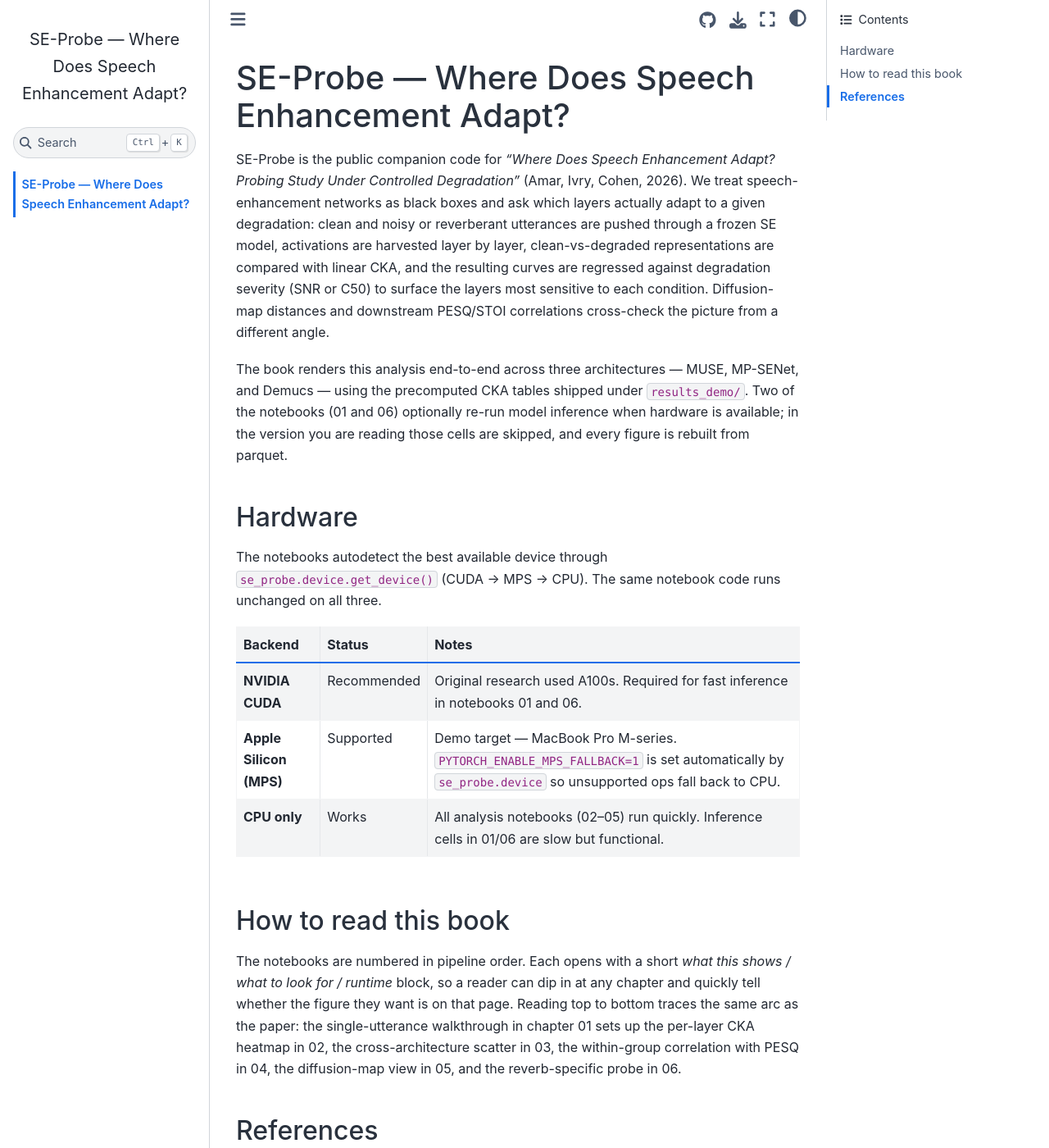
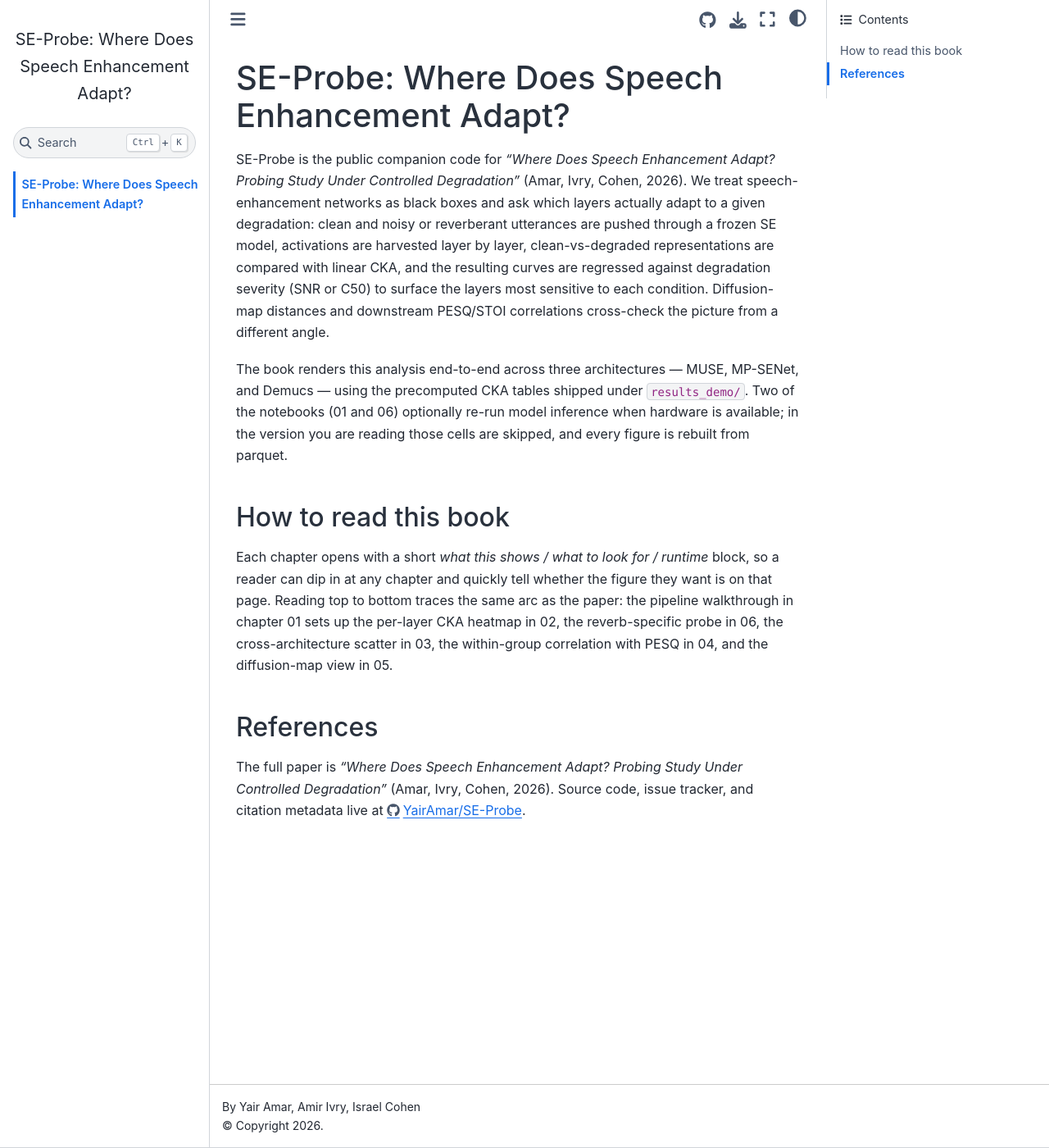
Before and after one commit to YairAmar/SE-Probe, a Jupyter Book: the page built from intro.md, in a window 1280 px wide and 1400 px high. Shown: the whole window at 82% size. Built offline with Jupyter Book 1.0.4 settings and Sphinx 7.4.7 and the Sphinx Book theme 1.1.4, drawn with Linux system fonts in a browser that asks for light colours; pages that are not in the unit, such as notebooks, are missing from menus.

Commit message:
content(book): chapter reorder, em-dash→colon in titles, NB01/02 figure changes, drop hardware table
- TOC: notebook 06 (reverb probing) moves to chapter 3, between
  the per-layer CKA heatmap and cross-architecture scatter.
- Em-dashes replaced with colons in all chapter H1s, the book
  title (_config.yml), and the intro.md H1. Body text untouched.
- NB01: matplotlib per-layer plot replaced with the poster's
  pipeline diagram (notebooks/figures/pipeline_flow.png, exported
  from the mermaid source via sips). Framing rewritten to describe
  the pipeline rather than the single-utterance line plot.
- NB02: confidence-interval band, bootstrap_slope_ci function,
  and the "95% CI" labelling all removed; the slope plot now
  shows just the regression slope per layer. Heatmap untouched.
- intro.md: hardware table dropped; "How to read this book"
  paragraph updated for the new chapter order.

Co-Authored-By: Claude Opus 4.7 (1M context) <noreply@anthropic.com>

```diff
--- a/_config.yml
+++ b/_config.yml
@@ -1,7 +1,7 @@
 # SE-Probe — Jupyter Book configuration
 # See https://jupyterbook.org/en/stable/customize/config.html for the full schema.
 
-title: "SE-Probe — Where Does Speech Enhancement Adapt?"
+title: "SE-Probe: Where Does Speech Enhancement Adapt?"
 author: "Yair Amar, Amir Ivry, Israel Cohen"
 copyright: "2026"
 logo: ""
--- a/_toc.yml
+++ b/_toc.yml
@@ -3,7 +3,7 @@ root: intro
 chapters:
   - file: notebooks/01_pipeline_overview
   - file: notebooks/02_cka_per_layer
+  - file: notebooks/06_reverb_probing
   - file: notebooks/03_cross_architectures
   - file: notebooks/04_cka_to_pesq
   - file: notebooks/05_diffusion_maps
-  - file: notebooks/06_reverb_probing
--- a/intro.md
+++ b/intro.md
@@ -1,22 +1,12 @@
-# SE-Probe — Where Does Speech Enhancement Adapt?
+# SE-Probe: Where Does Speech Enhancement Adapt?
 
 SE-Probe is the public companion code for *"Where Does Speech Enhancement Adapt? Probing Study Under Controlled Degradation"* (Amar, Ivry, Cohen, 2026). We treat speech-enhancement networks as black boxes and ask which layers actually adapt to a given degradation: clean and noisy or reverberant utterances are pushed through a frozen SE model, activations are harvested layer by layer, clean-vs-degraded representations are compared with linear CKA, and the resulting curves are regressed against degradation severity (SNR or C50) to surface the layers most sensitive to each condition. Diffusion-map distances and downstream PESQ/STOI correlations cross-check the picture from a different angle.
 
 The book renders this analysis end-to-end across three architectures — MUSE, MP-SENet, and Demucs — using the precomputed CKA tables shipped under `results_demo/`. Two of the notebooks (01 and 06) optionally re-run model inference when hardware is available; in the version you are reading those cells are skipped, and every figure is rebuilt from parquet.
 
-## Hardware
-
-The notebooks autodetect the best available device through `se_probe.device.get_device()` (CUDA → MPS → CPU). The same notebook code runs unchanged on all three.
-
-| Backend | Status | Notes |
-|---|---|---|
-| **NVIDIA CUDA** | Recommended | Original research used A100s. Required for fast inference in notebooks 01 and 06. |
-| **Apple Silicon (MPS)** | Supported | Demo target — MacBook Pro M-series. `PYTORCH_ENABLE_MPS_FALLBACK=1` is set automatically by `se_probe.device` so unsupported ops fall back to CPU. |
-| **CPU only** | Works | All analysis notebooks (02–05) run quickly. Inference cells in 01/06 are slow but functional. |
-
 ## How to read this book
 
-The notebooks are numbered in pipeline order. Each opens with a short *what this shows / what to look for / runtime* block, so a reader can dip in at any chapter and quickly tell whether the figure they want is on that page. Reading top to bottom traces the same arc as the paper: the single-utterance walkthrough in chapter 01 sets up the per-layer CKA heatmap in 02, the cross-architecture scatter in 03, the within-group correlation with PESQ in 04, the diffusion-map view in 05, and the reverb-specific probe in 06.
+Each chapter opens with a short *what this shows / what to look for / runtime* block, so a reader can dip in at any chapter and quickly tell whether the figure they want is on that page. Reading top to bottom traces the same arc as the paper: the pipeline walkthrough in chapter 01 sets up the per-layer CKA heatmap in 02, the reverb-specific probe in 06, the cross-architecture scatter in 03, the within-group correlation with PESQ in 04, and the diffusion-map view in 05.
 
 ## References
 
```
Also changed, not shown: notebooks/figures/pipeline_flow.png (added), 6 other files.
